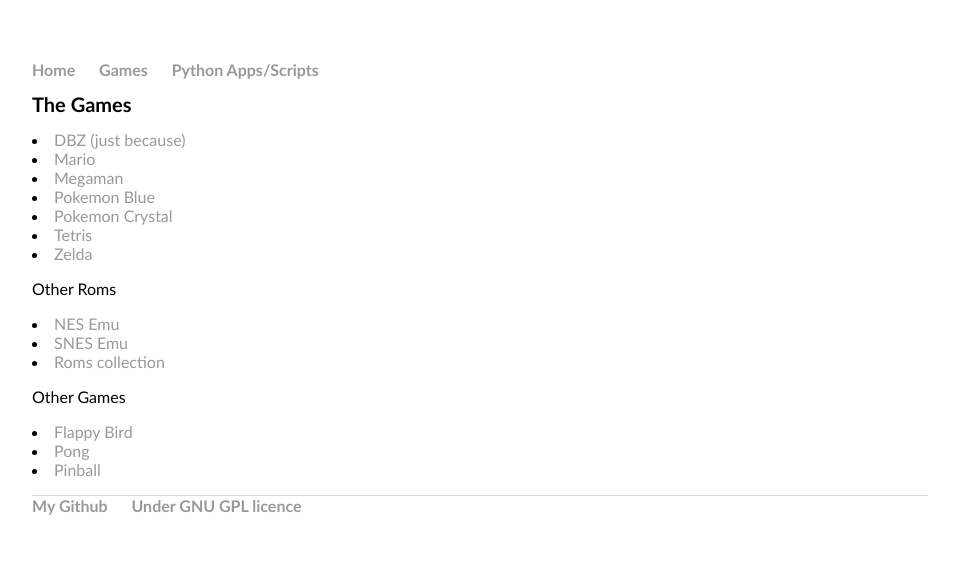
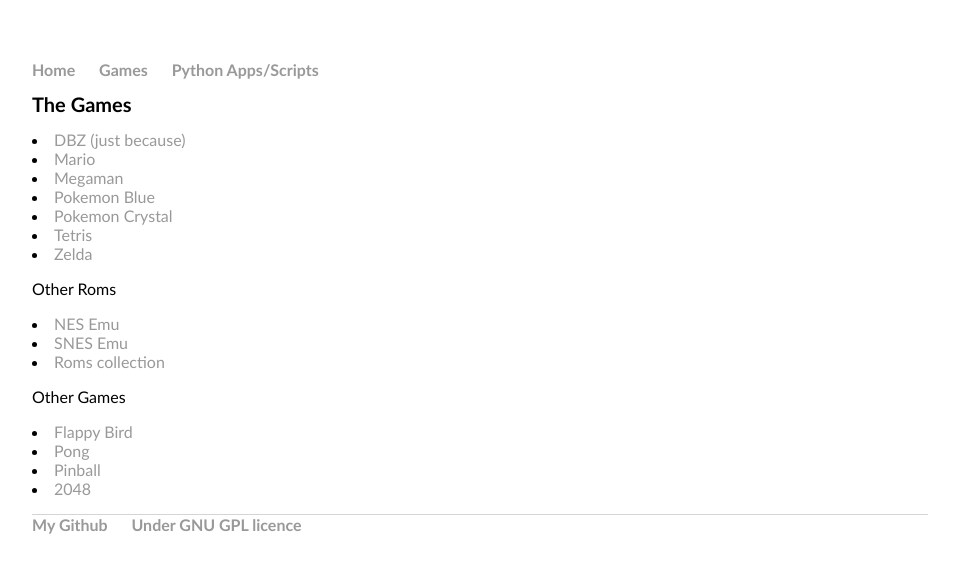
Before and after one commit to hen6003/hen6003.github.io, a Jekyll site: the page built from games/index.html, in a window 1280 px wide. Shown: the top 573 px of the page, without its empty margins (160-1119 px from the left). Built offline with Jekyll 4.4.1, drawn with Linux system fonts in a browser that asks for light colours.

Commit message:
Update index.html

```diff
--- a/games/index.html
+++ b/games/index.html
@@ -18,7 +18,8 @@
 	<p>Other Games</p>
 	<li><a href="https://ellisonleao.github.io/clumsy-bird/">Flappy Bird</a></li>
 	<li><a href="https://geekygames.github.io/powerpong/index.html">Pong</a></li>
-	<li><a href="https://http://letsplay.ouigo.com/">Pinball</a></li>
+	<li><a href="https://letsplay.ouigo.com/">Pinball</a></li>
+	<li><a href="https://2048.branchaweb.com/">2048</a></li>
 	<p></p>
 
 </div><!-- /.blurb -->
```
